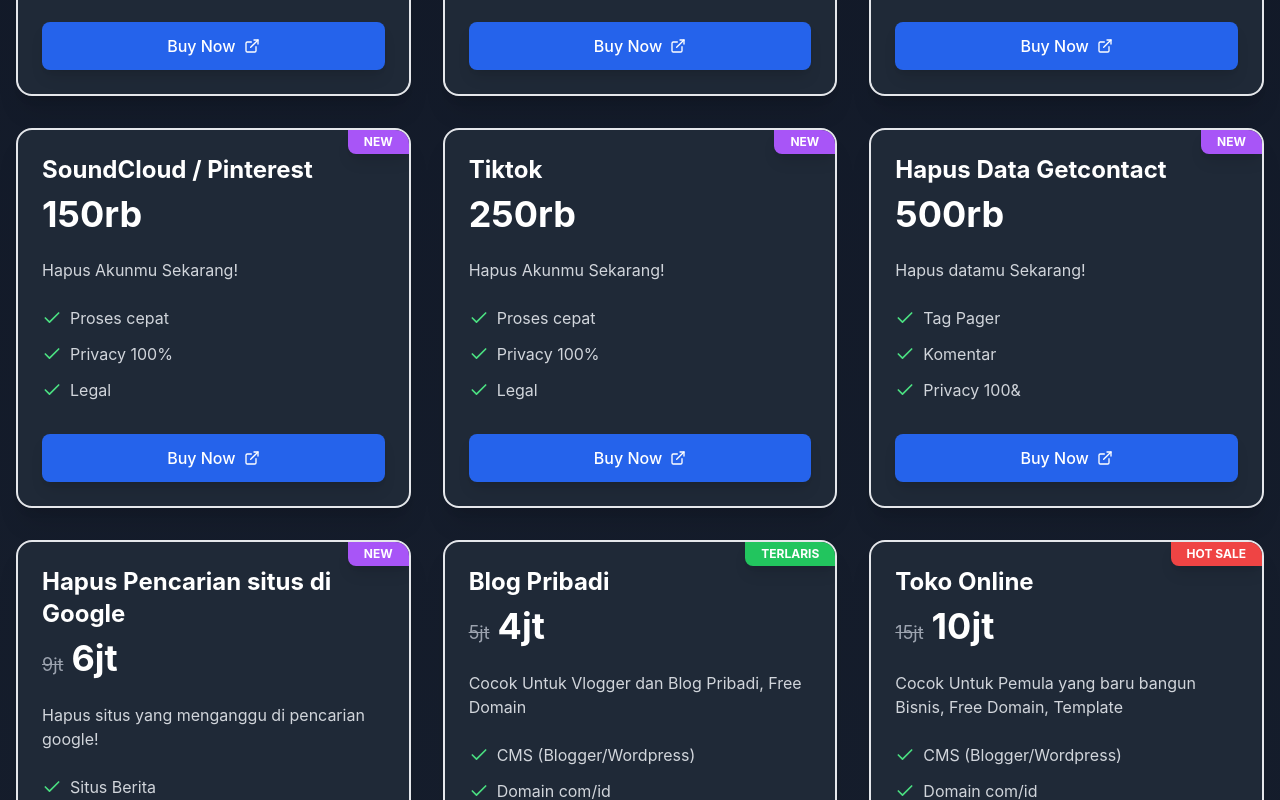
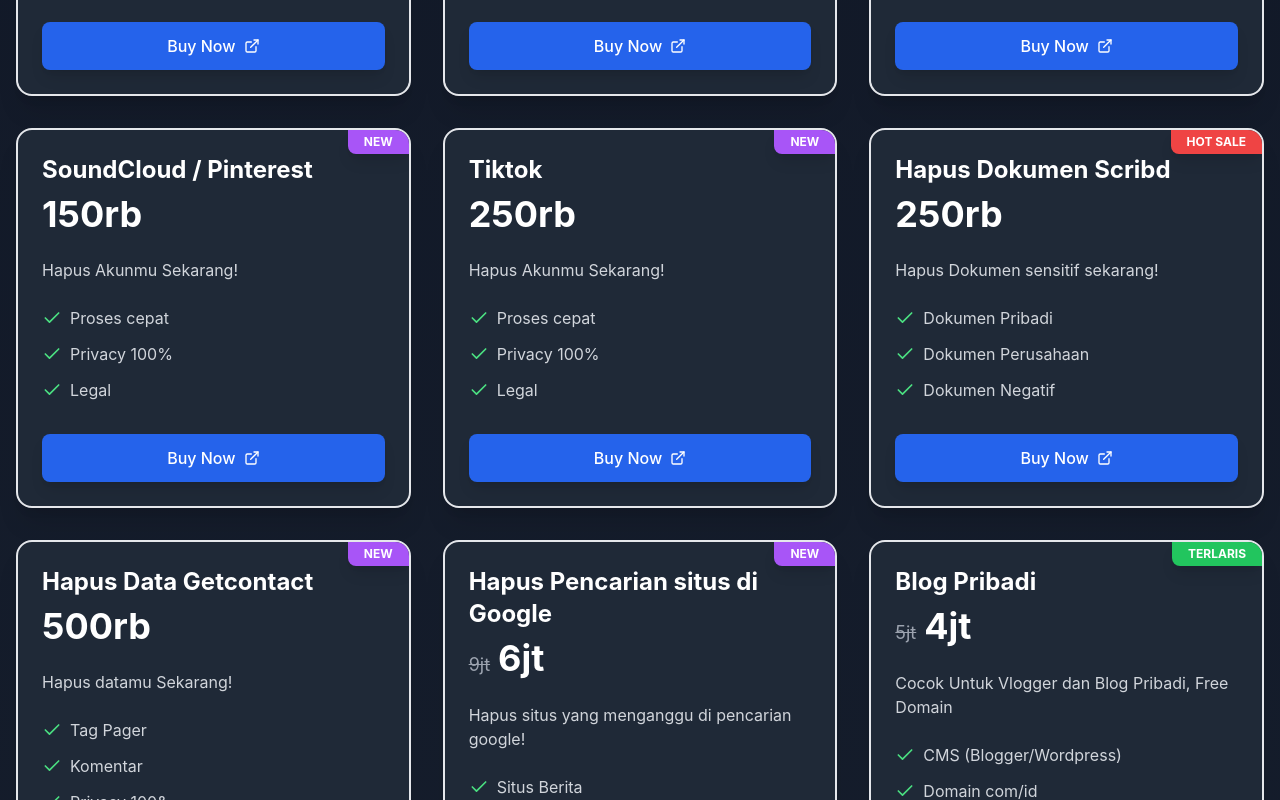
Before and after one commit to sibershopstore/pricing, a React (Vite) app: page / in a window 1280 px wide. Shown: the part 680-1480 px from the top of the page. Built offline with nearby package versions, Linux system fonts and the light colour scheme.

Commit message:
Update pricingData.ts

```diff
--- a/src/data/pricingData.ts
+++ b/src/data/pricingData.ts
@@ -46,6 +46,15 @@
     features: ['Proses cepat', 'Privacy 100%', 'Legal'],
     badge: 'NEW',
     category: 'social'
+  },
+   {
+    id: 'scribd',
+    title: 'Hapus Dokumen Scribd',
+    price: '250rb',
+    description: 'Hapus Dokumen sensitif sekarang!',
+    features: ['Dokumen Pribadi', 'Dokumen Perusahaan', 'Dokumen Negatif'],
+    badge: 'HOT SALE',
+    category: 'web'
   },
   {
     id: 'hapus-data-getcontact',
```
